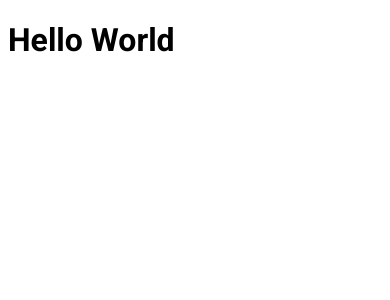
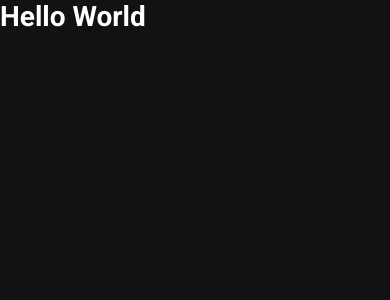
Before and after one commit to userthiago/ignews, a Next.js app: page / in a window 390 px wide. Shown: the top 300 px of the page. Built offline with nearby package versions, Linux system fonts and the light colour scheme.

Commit message:
style: Adicionando estilo global.

```diff
--- a/src/pages/_app.tsx
+++ b/src/pages/_app.tsx
@@ -1,4 +1,6 @@
 import { AppProps } from 'next/app';
+
+import '../styles/global.scss';
 
 function MyApp({ Component, pageProps }: AppProps) {
   return <Component {...pageProps} />
--- a/src/pages/index.tsx
+++ b/src/pages/index.tsx
@@ -1,5 +1,4 @@
 import Head from 'next/head';
-import styles from '../styles/home.module.scss';
 
 export default function Home() {
   return (
@@ -7,7 +6,7 @@
       <Head>
         <title>Início | ig.news</title>
       </Head>
-      <h1 className={styles.title}>Hello World</h1>
+      <h1>Hello World</h1>
     </>
   )
 }
--- /dev/null
+++ b/src/styles/global.scss
@@ -0,0 +1,50 @@
+* {
+  padding: 0;
+  margin: 0;
+  box-sizing: border-box;
+}
+
+a {
+  color: inherit;
+  text-decoration: none;
+}
+
+button {
+  cursor: pointer;
+}
+
+[disabled] {
+  cursor: not-allowed;
+}
+
+:root {
+  --white: #FFFFFF;
+
+  --gray-light: #e1e1e6;
+  --gray: #a8a8b3;
+  --gray-dark: #121214;
+
+  --cyan: #61dafb;
+  --yellow: #eba417;
+}
+
+@media (max-width: 1080px) {
+  html {
+    font-size: 93.75%;
+  }
+}
+
+@media (max-width: 720px) {
+  html {
+    font-size: 87.5%;
+  }
+}
+
+body {
+  background: var(--gray-dark);
+  color: var(--white);
+}
+
+body, input, textarea, select, button {
+  font: 400 1rem 'Roboto', sans-serif;
+}
--- a/src/styles/home.module.scss
+++ /dev/null
@@ -1,3 +0,0 @@
-.title {
-  font-family: Roboto, Helvetica, sans-serif;
-}
```
